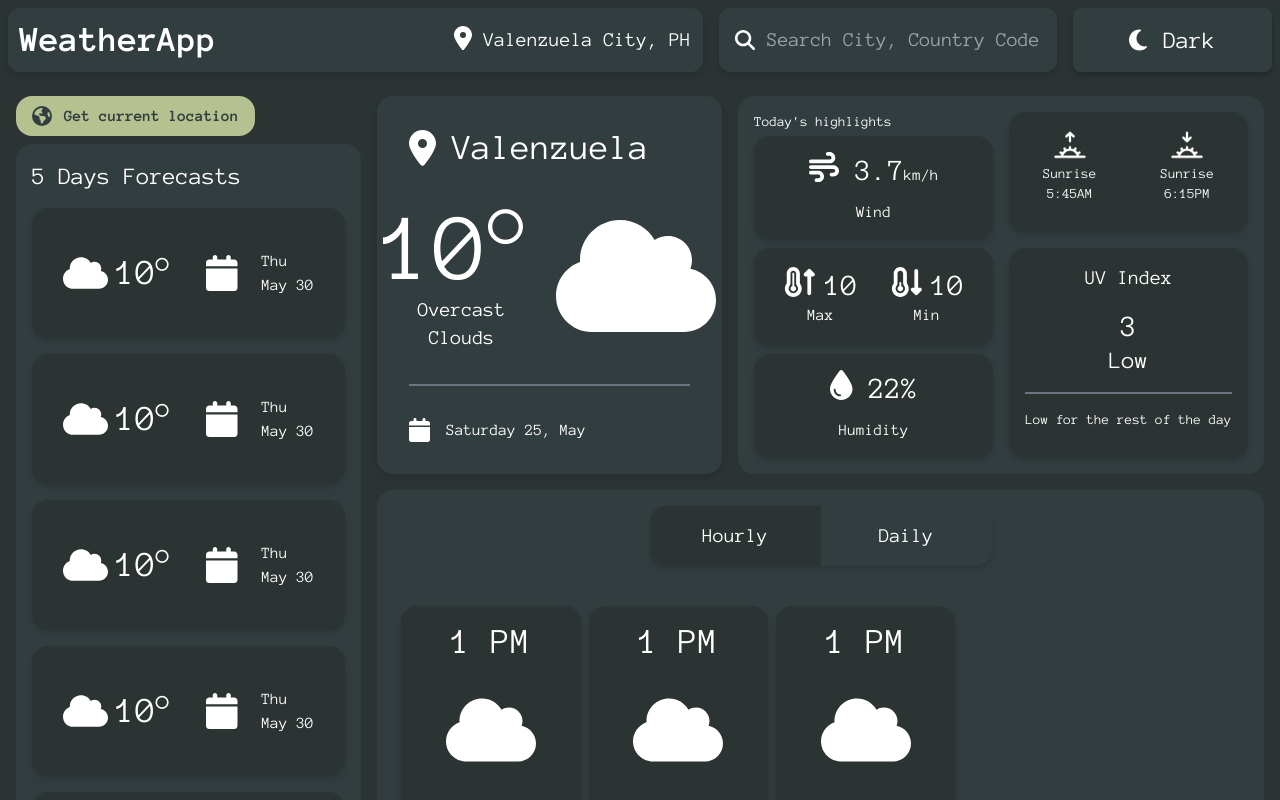
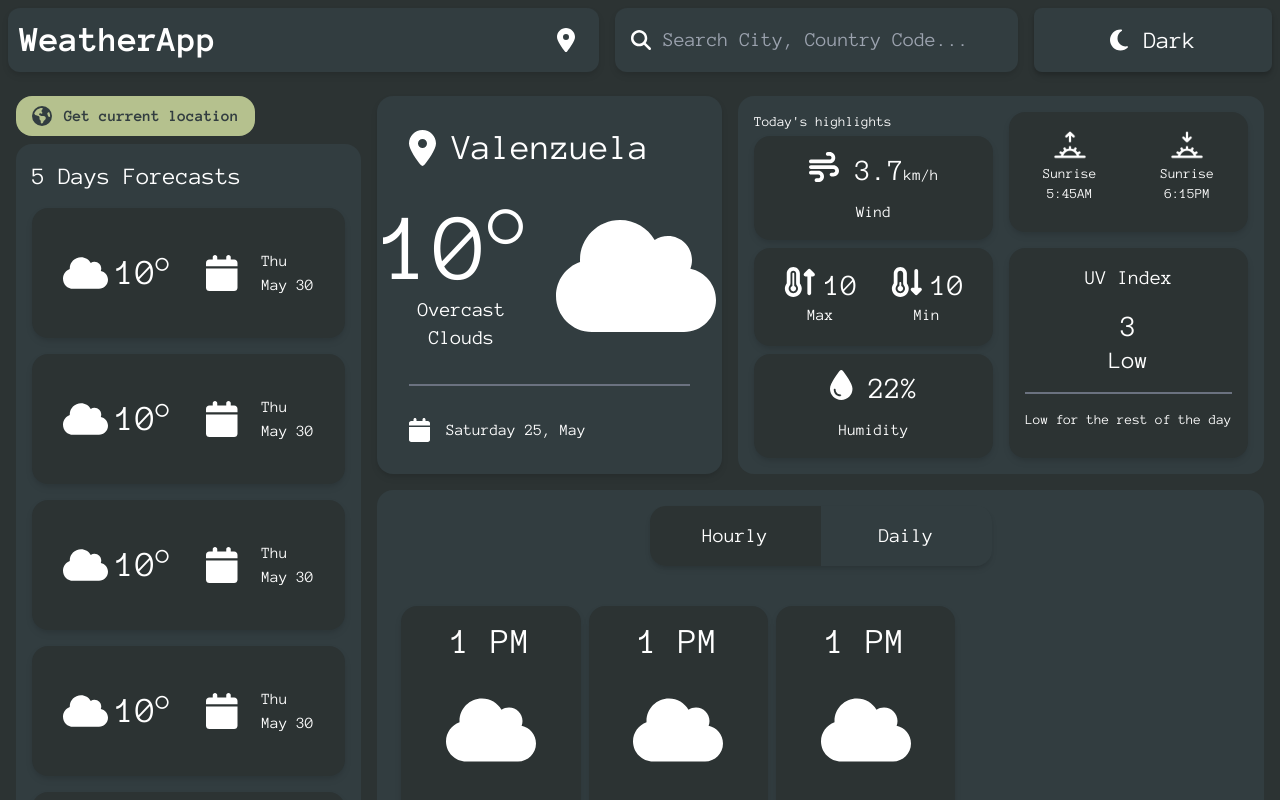
Before and after one commit to jeru7/react-weatherApp, a React (Vite) app: page / in a window 1280 px wide. Shown: the top 800 px of the page. Built offline with nearby package versions, Linux system fonts and the light colour scheme.

Commit message:
update: search functionality

```diff
--- a/src/components/Nav.jsx
+++ b/src/components/Nav.jsx
@@ -9,7 +9,13 @@ import axios from 'axios'
 import Button from './Button'
 import { useState } from 'react'
 
-function Nav({ isDarkMode, themeHandler, screenWidth, searchHandler }) {
+function Nav({
+  isDarkMode,
+  themeHandler,
+  screenWidth,
+  searchHandler,
+  currentCity,
+}) {
   const geoUserName = import.meta.env.VITE_WEATHERAPP_GEONAMES_USERNAME
   const [searchValue, setSearchValue] = useState('')
   const [suggestions, setSuggestions] = useState([])
@@ -26,8 +32,6 @@ function Nav({ isDarkMode, themeHandler, screenWidth, searchHandler }) {
             username: geoUserName,
           },
         })
-        console.log(response)
-        console.log(response.data.geonames)
         setSuggestions(response.data.geonames)
       } catch (e) {
         console.log(`Failed fetching suggestions. ${e.message}`)
@@ -43,8 +47,9 @@ function Nav({ isDarkMode, themeHandler, screenWidth, searchHandler }) {
     }
   }
 
-  const handleSearchClick = (e) => {
-    searchHandler(e)
+  const handleSearchClick = () => {
+    const splitValue = searchValue.split(',')
+    searchHandler(splitValue[0], splitValue[1])
   }
 
   const handleSuggestionClick = (city) => {
@@ -77,7 +82,7 @@ function Nav({ isDarkMode, themeHandler, screenWidth, searchHandler }) {
               'text-xl xl:text-2xl ' + (isDarkMode ? 'filter-white' : '')
             }
           />
-          <p className='lg:text-lg xl:text-xl'>Valenzuela City, PH</p>
+          <p className='lg:text-lg xl:text-xl'>{currentCity}</p>
         </div>
       </div>
 
```
